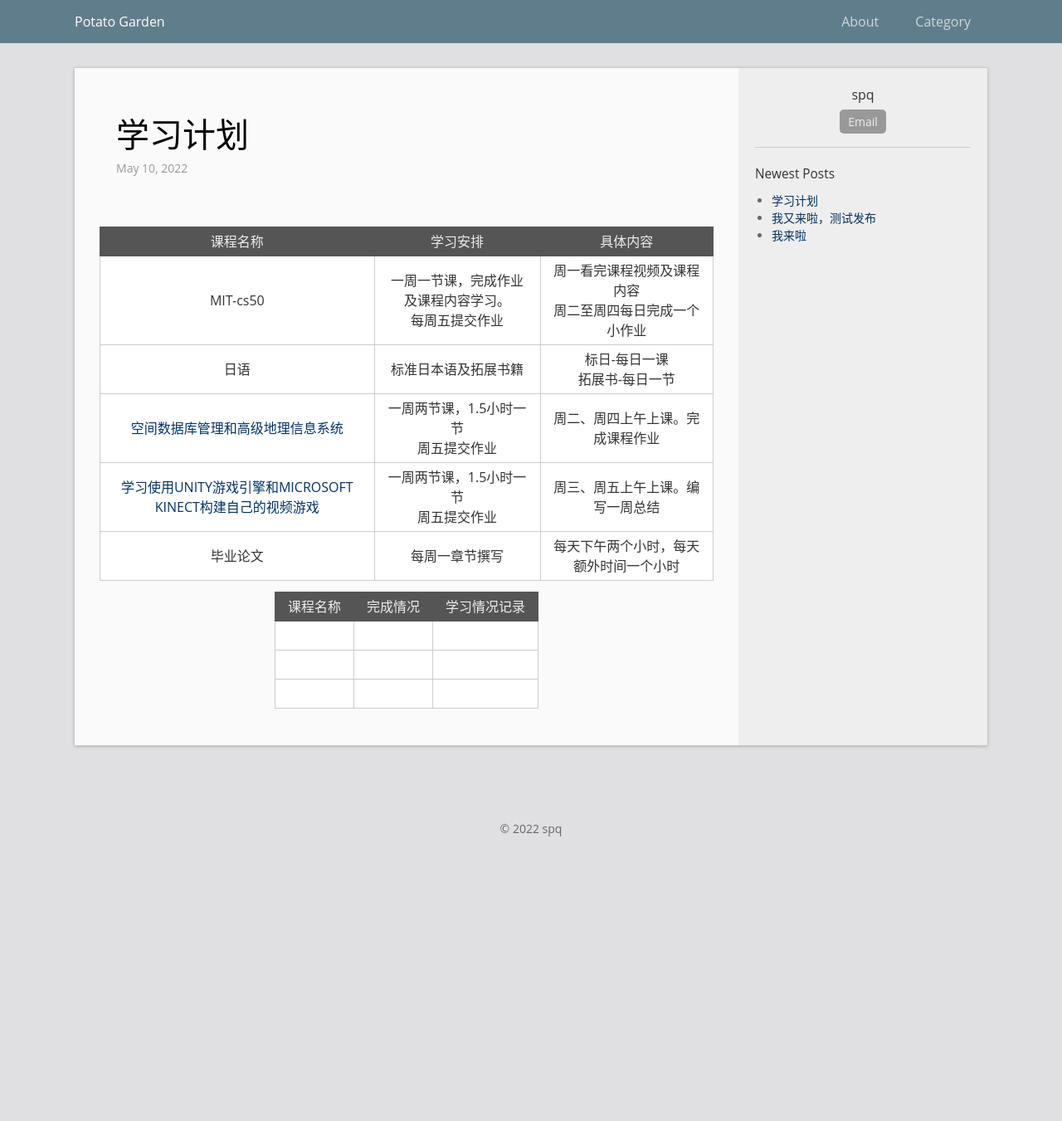
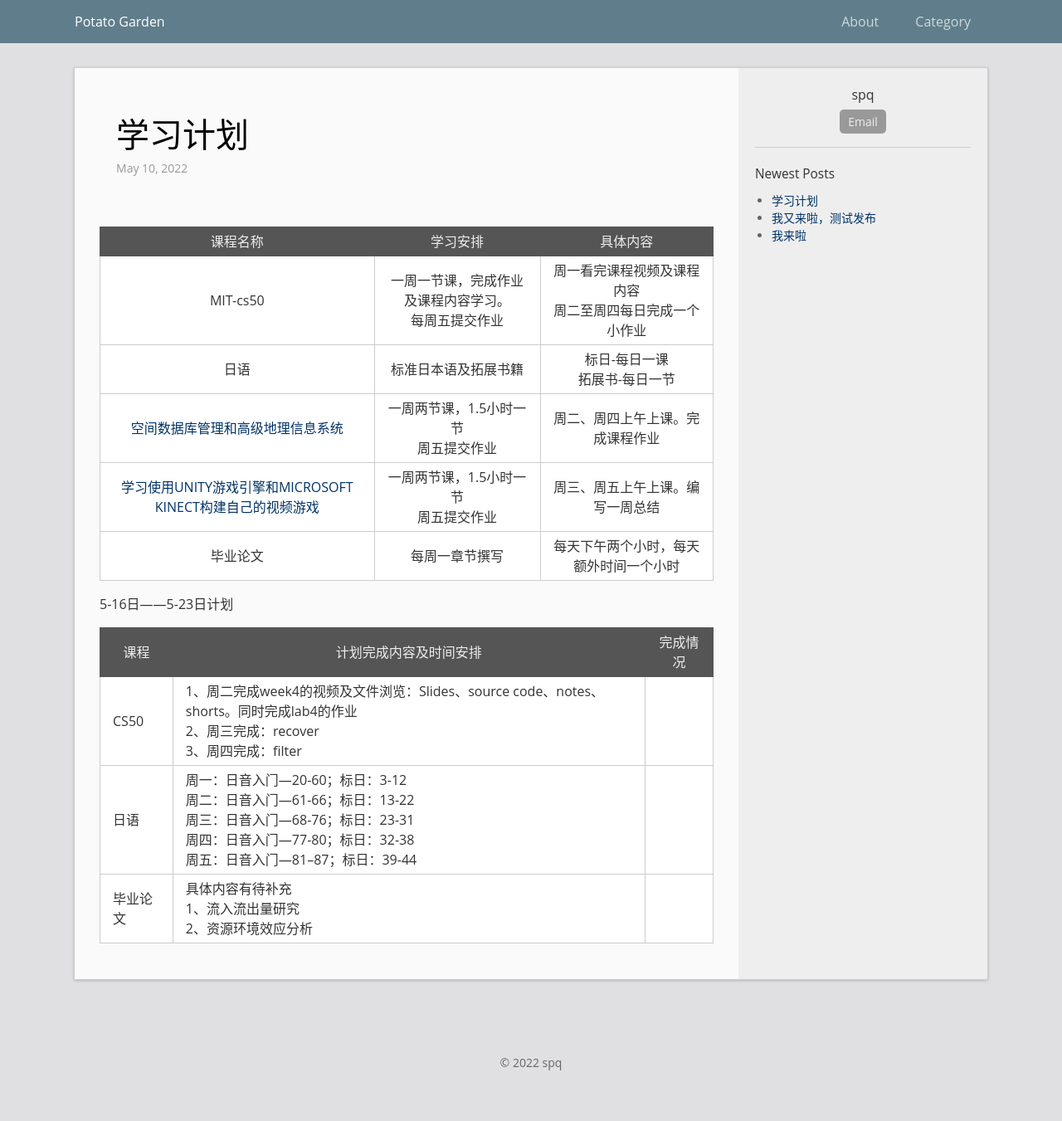
Before and after one commit to spqxzz/spqxzz.github.io, a Jekyll site: the page built from _posts/2022-5-10-planning.md, in a window 1280 px wide. Shown: the whole page at 83% size. Built offline with Jekyll 4.4.1, drawn with Linux system fonts in a browser that asks for light colours; before the commit the page ends 1069 px from its top, so only the background shows below that.

Commit message:
Update 2022-5-10-planning.md

```diff
--- a/_posts/2022-5-10-planning.md
+++ b/_posts/2022-5-10-planning.md
@@ -1,4 +1,5 @@
 ---
+
 layout: post
 title: 学习计划
 categories:
@@ -13,8 +14,10 @@ permalink: /posts/planning
 | [学习使用UNITY游戏引擎和MICROSOFT KINECT构建自己的视频游戏](https://ocw.mit.edu/courses/res-3-003-learn-to-build-your-own-videogame-with-the-unity-game-engine-and-microsoft-kinect-january-iap-2017/) |        一周两节课，1.5小时一节<br />周五提交作业         |               周三、周五上午上课。编写一周总结               |
 |                           毕业论文                           |                      每周一章节撰写                      |            每天下午两个小时，每天额外时间一个小时            |
 
-| 课程名称 | 完成情况 | 学习情况记录 |
-| -------- | -------- | ------------ |
-|          |          |              |
-|          |          |              |
-|          |          |              |
+5-16日——5-23日计划
+
+| 课程     | 计划完成内容及时间安排                                       | 完成情况 |
+| -------- | ------------------------------------------------------------ | -------- |
+| CS50     | 1、周二完成week4的视频及文件浏览：Slides、source code、notes、shorts。同时完成lab4的作业<br />2、周三完成：recover<br />3、周四完成：filter |          |
+| 日语     | 周一：日音入门—20-60；标日：3-12<br />周二：日音入门—61-66；标日：13-22<br />周三：日音入门—68-76；标日：23-31<br />周四：日音入门—77-80；标日：32-38<br />周五：日音入门—81--87；标日：39-44 |          |
+| 毕业论文 | 具体内容有待补充<br />1、流入流出量研究<br />2、资源环境效应分析 |          |
```
